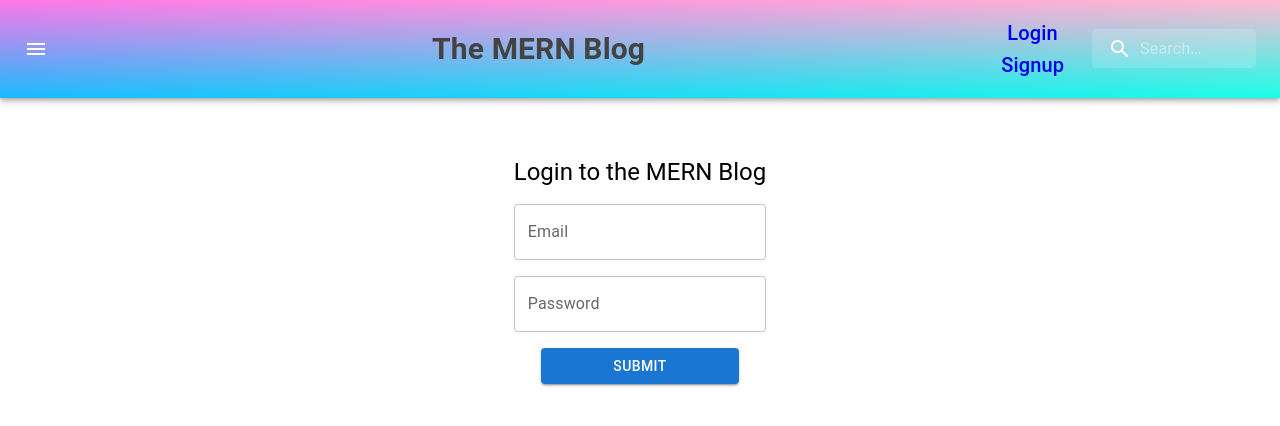
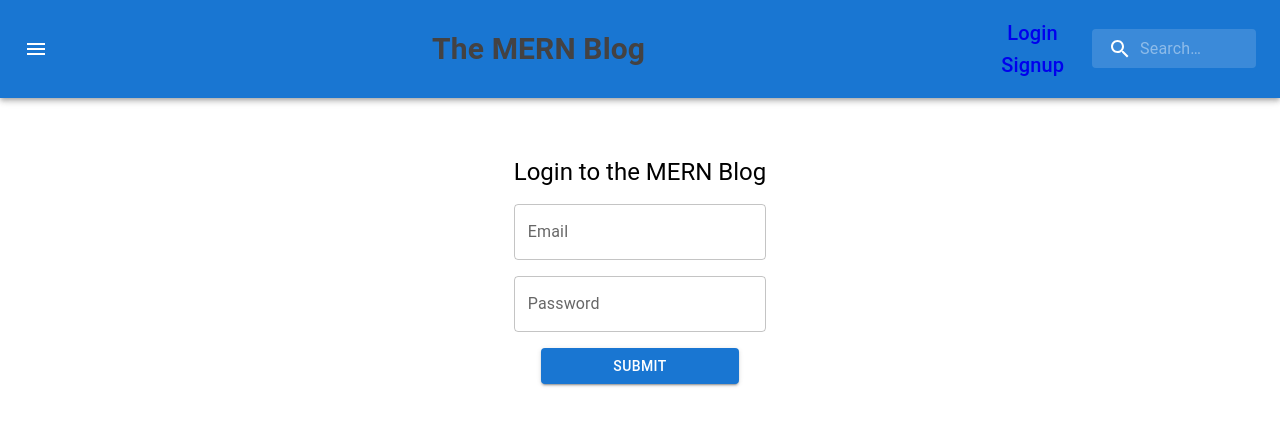
Before and after one commit to humesandrew/The-MERN-Blog-Frontend, a React (Create React App) app in the folder frontend/: page /login in a window 1280 px wide. Shown: the top 426 px of the page. Built offline with nearby package versions, Linux system fonts and the light colour scheme.

Commit message:
makeyellow

```diff
--- a/frontend/src/components/navbar/navbar.css
+++ b/frontend/src/components/navbar/navbar.css
@@ -1,9 +1,13 @@
-.navbar {
+/* .navbar {
   background: linear-gradient(red, transparent),
     linear-gradient(to top left, lime, transparent),
     linear-gradient(to top right, blue, transparent);
   background-blend-mode: screen;
+} */
+.navbar {
+  background-color: yellow;
 }
+
 
 .link,
 .link:visited,
```
